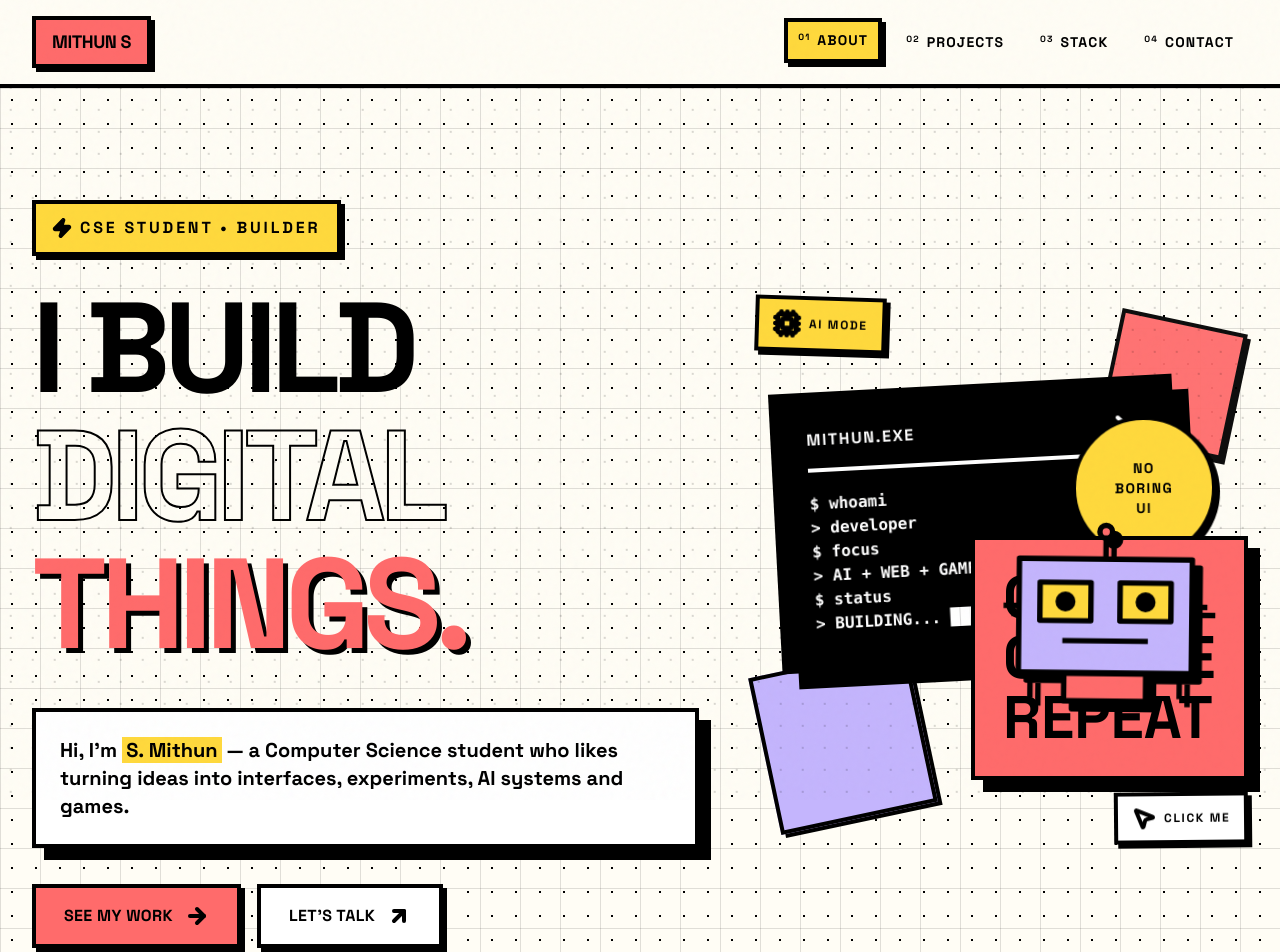
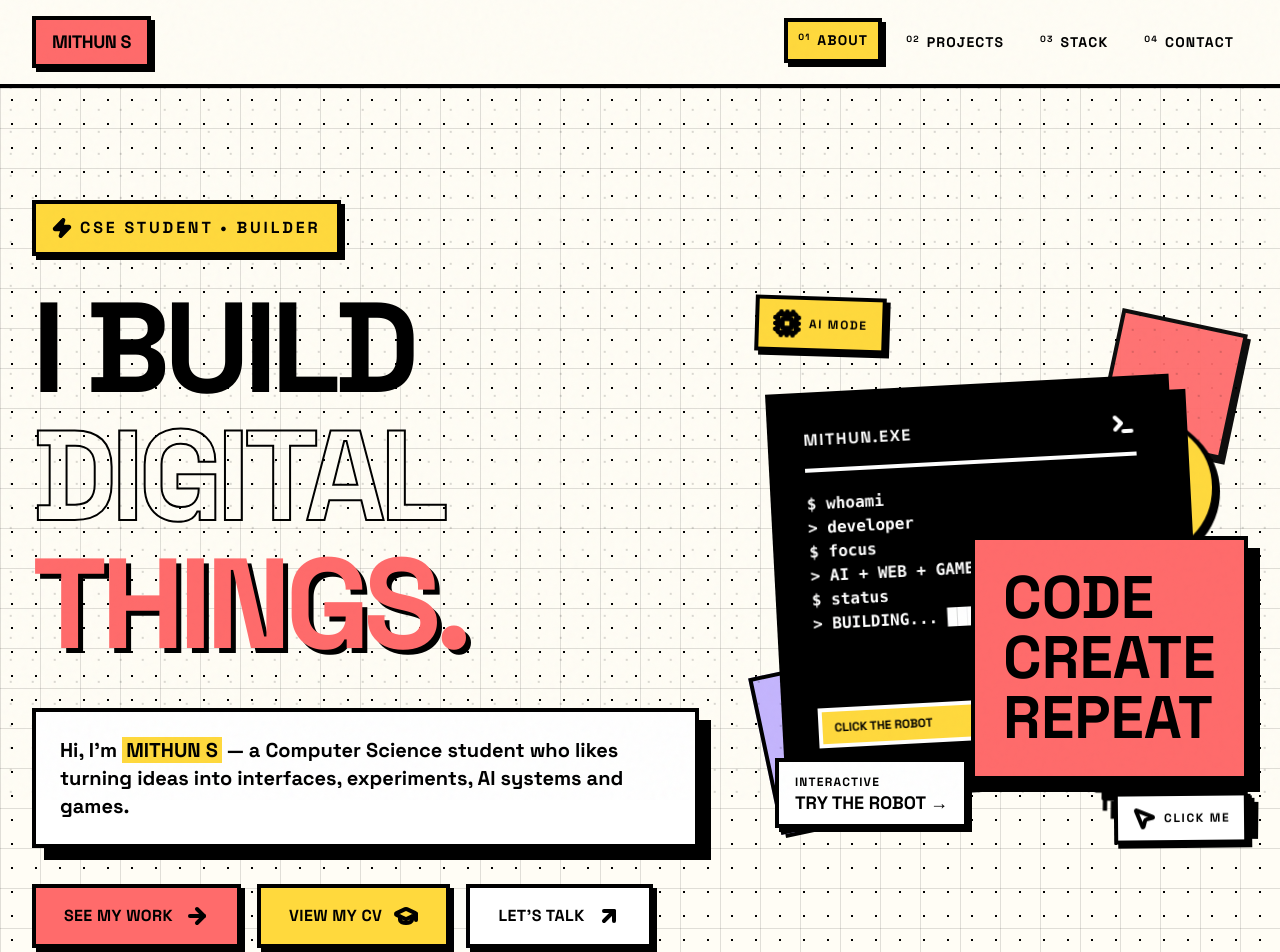
Before and after one commit to mithun4434/Portfolio, a React (Vite) app: page / in a window 1280 px wide. Shown: the top 952 px of the page. Built offline with nearby package versions, Linux system fonts and the light colour scheme.

Commit message:
Add files via upload

```diff
--- a/index.html
+++ b/index.html
@@ -4,8 +4,8 @@
     <meta charset="UTF-8" />
     <meta name="viewport" content="width=device-width, initial-scale=1.0" />
     <meta name="theme-color" content="#FFFDF5" />
-    <meta name="description" content="S. Mithun — CSE student, developer, AI builder and game development enthusiast." />
-    <title>S. MITHUN — DEVELOPER</title>
+    <meta name="description" content="MITHUN S — CSE student, developer, AI builder and game development enthusiast." />
+    <title>MITHUN S — DEVELOPER</title>
   </head>
   <body>
     <div id="root"></div>
--- a/src/App.tsx
+++ b/src/App.tsx
@@ -1,11 +1,9 @@
 import {
-  ArrowDown,
   ArrowRight,
   ArrowUpRight,
   Code2,
   Github,
   GraduationCap,
-  Instagram,
   Linkedin,
   Mail,
   Menu,
@@ -22,6 +20,7 @@ import {
   CircleDot,
 } from "lucide-react";
 import { useEffect, useState } from "react";
+import type { FormEvent } from "react";
 
 const projects = [
   {
@@ -69,32 +68,23 @@ const skills = [
   ["TOOLS", "Git", "GitHub", "Supabase", "Docker", "VS Code"],
 ];
 
-function BrutalistBot() {
-  const handleContactChange = (field: keyof typeof contactFields, value: string) => {
-    setContactFields((current) => ({ ...current, [field]: value }));
-    setContactStatus("");
-  };
-
-  const handleContactSubmit = (event: React.FormEvent<HTMLFormElement>) => {
-    event.preventDefault();
-
-    const { name, email, subject, message } = contactFields;
-    const recipient = "mithunsmb12@gmail.com";
-    const mailSubject = subject.trim() || `Portfolio enquiry from ${name.trim() || "a visitor"}`;
-    const body = [
-      `Name: ${name.trim()}`,
-      `Email: ${email.trim()}`,
-      "",
-      message.trim(),
-    ].join("\n");
-
-    const mailto = `mailto:${recipient}?subject=${encodeURIComponent(mailSubject)}&body=${encodeURIComponent(body)}`;
-    window.location.href = mailto;
-    setContactStatus("YOUR EMAIL APP IS OPENING...");
-  };
-
+function BrutalistBot({
+  active,
+  onActivate,
+}: {
+  active: boolean;
+  onActivate: () => void;
+}) {
   return (
-    <svg viewBox="0 0 260 220" className="asset-bot" role="img" aria-label="Illustrated developer robot">
+    <button
+      type="button"
+      className={`hero-bot-button ${active ? "is-active" : ""}`}
+      onClick={onActivate}
+      aria-pressed={active}
+      aria-label={active ? "Turn AI mode off" : "Turn AI mode on"}
+      title={active ? "AI MODE: ON" : "CLICK ROBOT TO ACTIVATE AI MODE"}
+    >
+      <svg viewBox="0 0 260 220" className="asset-bot" role="img" aria-hidden="true">
         <g stroke="#000" strokeWidth="6" strokeLinejoin="round">
           <path d="M130 18v24" />
           <circle cx="130" cy="12" r="7" fill="#FF6B6B" />
@@ -108,34 +98,12 @@ function BrutalistBot() {
           <rect x="85" y="168" width="90" height="30" fill="#FF6B6B" />
         </g>
       </svg>
+      <span className="bot-label">{active ? "AI ONLINE" : "CLICK ME"}</span>
+    </button>
   );
 }
 
-
 function SectionMarker({ number, word }: { number: string; word: string }) {
-  const handleContactChange = (field: keyof typeof contactFields, value: string) => {
-    setContactFields((current) => ({ ...current, [field]: value }));
-    setContactStatus("");
-  };
-
-  const handleContactSubmit = (event: React.FormEvent<HTMLFormElement>) => {
-    event.preventDefault();
-
-    const { name, email, subject, message } = contactFields;
-    const recipient = "mithunsmb12@gmail.com";
-    const mailSubject = subject.trim() || `Portfolio enquiry from ${name.trim() || "a visitor"}`;
-    const body = [
-      `Name: ${name.trim()}`,
-      `Email: ${email.trim()}`,
-      "",
-      message.trim(),
-    ].join("\n");
-
-    const mailto = `mailto:${recipient}?subject=${encodeURIComponent(mailSubject)}&body=${encodeURIComponent(body)}`;
-    window.location.href = mailto;
-    setContactStatus("YOUR EMAIL APP IS OPENING...");
-  };
-
   return (
     <div className="section-marker" aria-hidden="true">
       <span>{number}</span>
@@ -145,29 +113,6 @@ function SectionMarker({ number, word }: { number: string; word: string }) {
 }
 
 function BrutalistOrbit() {
-  const handleContactChange = (field: keyof typeof contactFields, value: string) => {
-    setContactFields((current) => ({ ...current, [field]: value }));
-    setContactStatus("");
-  };
-
-  const handleContactSubmit = (event: React.FormEvent<HTMLFormElement>) => {
-    event.preventDefault();
-
-    const { name, email, subject, message } = contactFields;
-    const recipient = "mithunsmb12@gmail.com";
-    const mailSubject = subject.trim() || `Portfolio enquiry from ${name.trim() || "a visitor"}`;
-    const body = [
-      `Name: ${name.trim()}`,
-      `Email: ${email.trim()}`,
-      "",
-      message.trim(),
-    ].join("\n");
-
-    const mailto = `mailto:${recipient}?subject=${encodeURIComponent(mailSubject)}&body=${encodeURIComponent(body)}`;
-    window.location.href = mailto;
-    setContactStatus("YOUR EMAIL APP IS OPENING...");
-  };
-
   return (
     <svg className="asset-orbit" viewBox="0 0 240 180" role="img" aria-label="Abstract orbit illustration">
       <g fill="none" stroke="#000" strokeWidth="6">
@@ -181,56 +126,36 @@ function BrutalistOrbit() {
   );
 }
 
-
 function CustomCursor() {
   const [cursor, setCursor] = useState({ x: -100, y: -100, hover: false, click: false });
 
   useEffect(() => {
-    const move = (event: MouseEvent) => setCursor((c) => ({ ...c, x: event.clientX, y: event.clientY }));
+    const move = (event: MouseEvent) =>
+      setCursor((c) => ({ ...c, x: event.clientX, y: event.clientY }));
     const over = (event: MouseEvent) => {
       const target = event.target as HTMLElement | null;
-      setCursor((c) => ({ ...c, hover: Boolean(target?.closest("a, button, .pop-card")) }));
+      setCursor((c) => ({
+        ...c,
+        hover: Boolean(target?.closest('a, button, .pop-card, .interactive-tile')),
+      }));
     };
     const down = () => setCursor((c) => ({ ...c, click: true }));
     const up = () => setCursor((c) => ({ ...c, click: false }));
-    window.addEventListener("mousemove", move);
-    document.addEventListener("mouseover", over);
-    window.addEventListener("mousedown", down);
-    window.addEventListener("mouseup", up);
+    window.addEventListener('mousemove', move);
+    document.addEventListener('mouseover', over);
+    window.addEventListener('mousedown', down);
+    window.addEventListener('mouseup', up);
     return () => {
-      window.removeEventListener("mousemove", move);
-      document.removeEventListener("mouseover", over);
-      window.removeEventListener("mousedown", down);
-      window.removeEventListener("mouseup", up);
+      window.removeEventListener('mousemove', move);
+      document.removeEventListener('mouseover', over);
+      window.removeEventListener('mousedown', down);
+      window.removeEventListener('mouseup', up);
     };
   }, []);
 
-  const handleContactChange = (field: keyof typeof contactFields, value: string) => {
-    setContactFields((current) => ({ ...current, [field]: value }));
-    setContactStatus("");
-  };
-
-  const handleContactSubmit = (event: React.FormEvent<HTMLFormElement>) => {
-    event.preventDefault();
-
-    const { name, email, subject, message } = contactFields;
-    const recipient = "mithunsmb12@gmail.com";
-    const mailSubject = subject.trim() || `Portfolio enquiry from ${name.trim() || "a visitor"}`;
-    const body = [
-      `Name: ${name.trim()}`,
-      `Email: ${email.trim()}`,
-      "",
-      message.trim(),
-    ].join("\n");
-
-    const mailto = `mailto:${recipient}?subject=${encodeURIComponent(mailSubject)}&body=${encodeURIComponent(body)}`;
-    window.location.href = mailto;
-    setContactStatus("YOUR EMAIL APP IS OPENING...");
-  };
-
   return (
     <div
-      className={`custom-cursor ${cursor.hover ? "is-hovering" : ""} ${cursor.click ? "is-clicking" : ""}`}
+      className={`custom-cursor ${cursor.hover ? 'is-hovering' : ''} ${cursor.click ? 'is-clicking' : ''}`}
       style={{ left: cursor.x, top: cursor.y }}
       aria-hidden="true"
     >
@@ -250,6 +175,8 @@ function App() {
   const [menuOpen, setMenuOpen] = useState(false);
   const [activeSection, setActiveSection] = useState("about");
   const [contactStatus, setContactStatus] = useState("");
+  const [cvOpen, setCvOpen] = useState(false);
+  const [aiMode, setAiMode] = useState(false);
   const [contactFields, setContactFields] = useState({
     name: "",
     email: "",
@@ -300,7 +227,7 @@ function App() {
     setContactStatus("");
   };
 
-  const handleContactSubmit = (event: React.FormEvent<HTMLFormElement>) => {
+  const handleContactSubmit = (event: FormEvent<HTMLFormElement>) => {
     event.preventDefault();
 
     const { name, email, subject, message } = contactFields;
@@ -323,6 +250,58 @@ function App() {
       <CustomCursor />
       <div className="site-noise pointer-events-none fixed inset-0 z-50" aria-hidden="true" />
 
+      {cvOpen && (
+        <div
+          className="cv-overlay fixed inset-0 z-[100] flex items-center justify-center bg-black/80 px-4 py-6"
+          role="dialog"
+          aria-modal="true"
+          aria-labelledby="cv-title"
+          onMouseDown={(event) => {
+            if (event.target === event.currentTarget) setCvOpen(false);
+          }}
+        >
+          <div className="cv-modal relative max-h-[90vh] w-full max-w-4xl overflow-y-auto border-4 border-black bg-neo-canvas p-5 text-black shadow-neo-xl sm:p-8">
+            <button
+              type="button"
+              onClick={() => setCvOpen(false)}
+              className="neo-button absolute right-4 top-4 flex h-12 w-12 items-center justify-center bg-neo-accent shadow-neo-sm"
+              aria-label="Close CV"
+            >
+              <X strokeWidth={4} />
+            </button>
+            <div className="pr-16">
+              <p className="section-label bg-neo-secondary">MITHUN S / CV</p>
+              <h2 id="cv-title" className="mt-6 text-5xl font-black uppercase leading-[.85] tracking-tighter sm:text-7xl">MITHUN S</h2>
+              <p className="mt-3 text-xl font-black uppercase tracking-widest">CSE STUDENT • DEVELOPER • AI BUILDER • GAME DEV ENTHUSIAST</p>
+            </div>
+            <div className="mt-8 grid gap-6 md:grid-cols-2">
+              <section className="border-4 border-black bg-white p-5 shadow-neo-sm">
+                <p className="font-black uppercase tracking-widest">PROFILE</p>
+                <p className="mt-3 font-bold leading-relaxed">BE Computer Science & Engineering student focused on software development, computer vision, AI systems, UI design and game development.</p>
+              </section>
+              <section className="border-4 border-black bg-neo-secondary p-5 shadow-neo-sm">
+                <p className="font-black uppercase tracking-widest">EDUCATION</p>
+                <h3 className="mt-3 text-2xl font-black uppercase">BE — CSE</h3>
+                <p className="mt-1 font-bold">K. Ramakrishna College of Technology</p>
+              </section>
+              <section className="border-4 border-black bg-neo-accent p-5 shadow-neo-sm">
+                <p className="font-black uppercase tracking-widest">CORE SKILLS</p>
+                <p className="mt-3 font-bold leading-relaxed">C • Java • Python • JavaScript • TypeScript • React • Vite • Tailwind CSS • OpenCV • YOLO • PyTorch • LLMs • Git • GitHub • Supabase • Docker</p>
+              </section>
+              <section className="border-4 border-black bg-neo-muted p-5 shadow-neo-sm">
+                <p className="font-black uppercase tracking-widest">SELECTED BUILDS</p>
+                <p className="mt-3 font-bold leading-relaxed">AgriVision • BorderGuard AI • RoadSOS • Calc-it</p>
+              </section>
+            </div>
+            <div className="mt-6 flex flex-col gap-4 sm:flex-row">
+              <a href="https://github.com/mithun4434" target="_blank" rel="noreferrer" className="neo-button flex min-h-14 items-center justify-center gap-3 bg-white px-6 py-4 font-black uppercase shadow-neo-sm"><Github strokeWidth={4} /> GITHUB</a>
+              <a href="https://www.linkedin.com/in/mithun-s-12-pro" target="_blank" rel="noreferrer" className="neo-button flex min-h-14 items-center justify-center gap-3 bg-white px-6 py-4 font-black uppercase shadow-neo-sm"><Linkedin strokeWidth={4} /> LINKEDIN</a>
+              <button type="button" onClick={() => setCvOpen(false)} className="neo-button flex min-h-14 items-center justify-center gap-3 bg-black px-6 py-4 font-black uppercase text-white shadow-neo-sm">CLOSE CV <X strokeWidth={4} /></button>
+            </div>
+          </div>
+        </div>
+      )}
+
       <header className="sticky top-0 z-40 border-b-4 border-black bg-neo-canvas">
         <div className="mx-auto flex max-w-7xl items-center justify-between gap-4 px-4 py-4 sm:px-6 lg:px-8">
           <a
@@ -341,7 +320,7 @@ function App() {
     setContactStatus("");
   };
 
-  const handleContactSubmit = (event: React.FormEvent<HTMLFormElement>) => {
+  const handleContactSubmit = (event: FormEvent<HTMLFormElement>) => {
     event.preventDefault();
 
     const { name, email, subject, message } = contactFields;
@@ -413,16 +392,23 @@ function App() {
 
               <div className="motion-fade-up mt-10 max-w-2xl border-4 border-black bg-white p-6 text-lg font-bold leading-relaxed shadow-neo-lg sm:text-xl">
                 <p>
-                  Hi, I&apos;m <span className="bg-neo-secondary px-1">S. Mithun</span> —
+                  Hi, I&apos;m <span className="bg-neo-secondary px-1">MITHUN S</span> —
                   a Computer Science student who likes turning ideas into
                   interfaces, experiments, AI systems and games.
                 </p>
               </div>
 
-              <div className="motion-fade-up mt-9 flex flex-col gap-4 sm:flex-row">
+              <div className="motion-fade-up mt-9 flex flex-col gap-4 sm:flex-row sm:flex-wrap">
                 <a href="#projects" className="neo-button flex min-h-14 items-center justify-center gap-3 bg-neo-accent px-7 py-4 font-black uppercase tracking-wide shadow-neo-sm">
                   SEE MY WORK <ArrowRight strokeWidth={4} />
                 </a>
+                <button
+                  type="button"
+                  onClick={() => setCvOpen(true)}
+                  className="neo-button flex min-h-14 items-center justify-center gap-3 bg-neo-secondary px-7 py-4 font-black uppercase tracking-wide shadow-neo-sm"
+                >
+                  VIEW MY CV <GraduationCap strokeWidth={4} />
+                </button>
                 <a href="#contact" className="neo-button flex min-h-14 items-center justify-center gap-3 bg-white px-7 py-4 font-black uppercase tracking-wide shadow-neo-sm">
                   LET&apos;S TALK <ArrowUpRight strokeWidth={4} />
                 </a>
@@ -441,14 +427,30 @@ function App() {
                   <span className="font-black uppercase tracking-widest">MITHUN.EXE</span>
                   <Terminal strokeWidth={4} />
                 </div>
-                <pre className="overflow-hidden text-sm font-bold leading-7 text-white sm:text-base">
-{`$ whoami
+                <pre className="hero-terminal-output overflow-hidden text-sm font-bold leading-7 text-white sm:text-base">
+{aiMode
+  ? `$ whoami
+> MITHUN S
+$ mode
+> AI SYSTEMS: ONLINE
+$ stack
+> VISION + LLM + WEB
+$ status
+> BUILDING... ██████████`
+  : `$ whoami
 > developer
 $ focus
 > AI + WEB + GAMES
 $ status
 > BUILDING... ████████`}
                 </pre>
+                <div className="mt-5 flex items-center justify-between gap-3 border-4 border-white bg-neo-secondary px-3 py-2 text-xs font-black uppercase text-black">
+                  <span>{aiMode ? "AI MODE ACTIVE" : "CLICK THE ROBOT"}</span>
+                  <span className="inline-flex items-center gap-2">
+                    <span className={`status-dot ${aiMode ? "is-on" : ""}`} />
+                    {aiMode ? "ONLINE" : "STANDBY"}
+                  </span>
+                </div>
               </div>
 
               <div className="motion-stamp absolute bottom-16 right-0 z-20 -rotate-3 border-4 border-black bg-neo-accent p-5 font-black uppercase shadow-neo-lg sm:p-7">
@@ -465,7 +467,18 @@ $ status
                 <MousePointer2 size={24} strokeWidth={4} />
                 <span>CLICK ME</span>
               </div>
-              <BrutalistBot />
+              <BrutalistBot active={aiMode} onActivate={() => setAiMode((value) => !value)} />
+
+              <button
+                type="button"
+                onClick={() => setAiMode((value) => !value)}
+                className={`interactive-tile absolute bottom-4 left-5 z-30 border-4 border-black px-4 py-3 text-left font-black uppercase shadow-neo-sm ${
+                  aiMode ? "bg-neo-secondary" : "bg-white"
+                }`}
+              >
+                <span className="block text-xs tracking-widest">INTERACTIVE</span>
+                <span className="mt-1 block text-lg leading-none">{aiMode ? "AI MODE: ON" : "TRY THE ROBOT →"}</span>
+              </button>
             </div>
           </div>
         </section>
--- a/src/styles.css
+++ b/src/styles.css
@@ -904,3 +904,82 @@ textarea.neo-input {
     min-height: 52px;
   }
 }
+
+
+/* --- Hero interaction + safe layering --- */
+.hero-bot-button {
+  position: absolute;
+  right: -2%;
+  bottom: 2%;
+  z-index: 6;
+  width: min(38%, 220px);
+  border: 0;
+  padding: 0;
+  background: transparent;
+  cursor: none;
+  filter: drop-shadow(8px 8px 0 #000);
+  animation: bot-bob 2.8s ease-out infinite alternate;
+}
+.hero-bot-button .asset-bot {
+  position: relative;
+  right: auto;
+  bottom: auto;
+  z-index: 1;
+  display: block;
+  width: 100%;
+  filter: none;
+  animation: none;
+}
+.hero-bot-button:hover,
+.hero-bot-button:focus-visible { transform: translate(-5px, -8px) rotate(-2deg); }
+.hero-bot-button:active { transform: translate(2px, 2px); }
+.hero-bot-button.is-active { filter: drop-shadow(10px 10px 0 #000); }
+.hero-bot-button.is-active .asset-bot { transform: rotate(2deg) scale(1.04); }
+.bot-label {
+  position: absolute;
+  right: 6%;
+  bottom: 2%;
+  z-index: 3;
+  border: 4px solid #000;
+  background: #FFD93D;
+  padding: 7px 9px;
+  color: #000;
+  font-size: 10px;
+  font-weight: 900;
+  letter-spacing: .12em;
+  box-shadow: 4px 4px 0 #000;
+}
+.hero-terminal-output { min-height: 196px; }
+.status-dot {
+  display: inline-block;
+  width: 10px;
+  height: 10px;
+  border: 2px solid #000;
+  background: #FF6B6B;
+}
+.status-dot.is-on { background: #FFD93D; animation: status-pulse .8s steps(2, end) infinite; }
+.interactive-tile { transition: transform 100ms linear, box-shadow 100ms linear; }
+.interactive-tile:hover { transform: translate(-3px, -5px) rotate(-2deg); box-shadow: 7px 7px 0 #000; }
+.cv-overlay { backdrop-filter: none; }
+.cv-modal { animation: cv-pop 180ms cubic-bezier(.16,.9,.26,1.05) both; }
+@keyframes cv-pop {
+  from { opacity: 0; transform: translateY(18px) scale(.97) rotate(-1deg); }
+  to { opacity: 1; transform: translateY(0) scale(1) rotate(0); }
+}
+@keyframes status-pulse { 0%,100% { transform: scale(1); } 50% { transform: scale(.65); } }
+/* Keep hero copy/art hierarchy predictable. */
+.hero-copy-layer { position: relative; z-index: 20; }
+/* Terminal is always above decorative artwork, so text cannot be covered. */
+.motion-scan { z-index: 20 !important; }
+@media (max-width: 1024px) {
+  .hero-bot-button { right: -1%; bottom: 4%; width: min(34%, 190px); }
+}
+@media (max-width: 640px) {
+  .hero-bot-button { right: -2%; bottom: 2%; width: 34%; }
+  .bot-label { font-size: 8px; padding: 5px 6px; }
+  .hero-terminal-output { min-height: 188px; }
+}
+@media (prefers-reduced-motion: reduce) {
+  .hero-bot-button, .status-dot.is-on, .cv-modal { animation: none !important; }
+  .hero-bot-button:hover, .hero-bot-button:focus-visible, .interactive-tile:hover { transform: none; }
+}
```
Also changed, not shown: 1 other file (tests, documents, lock files or other folders). Lines whose indentation alone changed are shown as unchanged.
